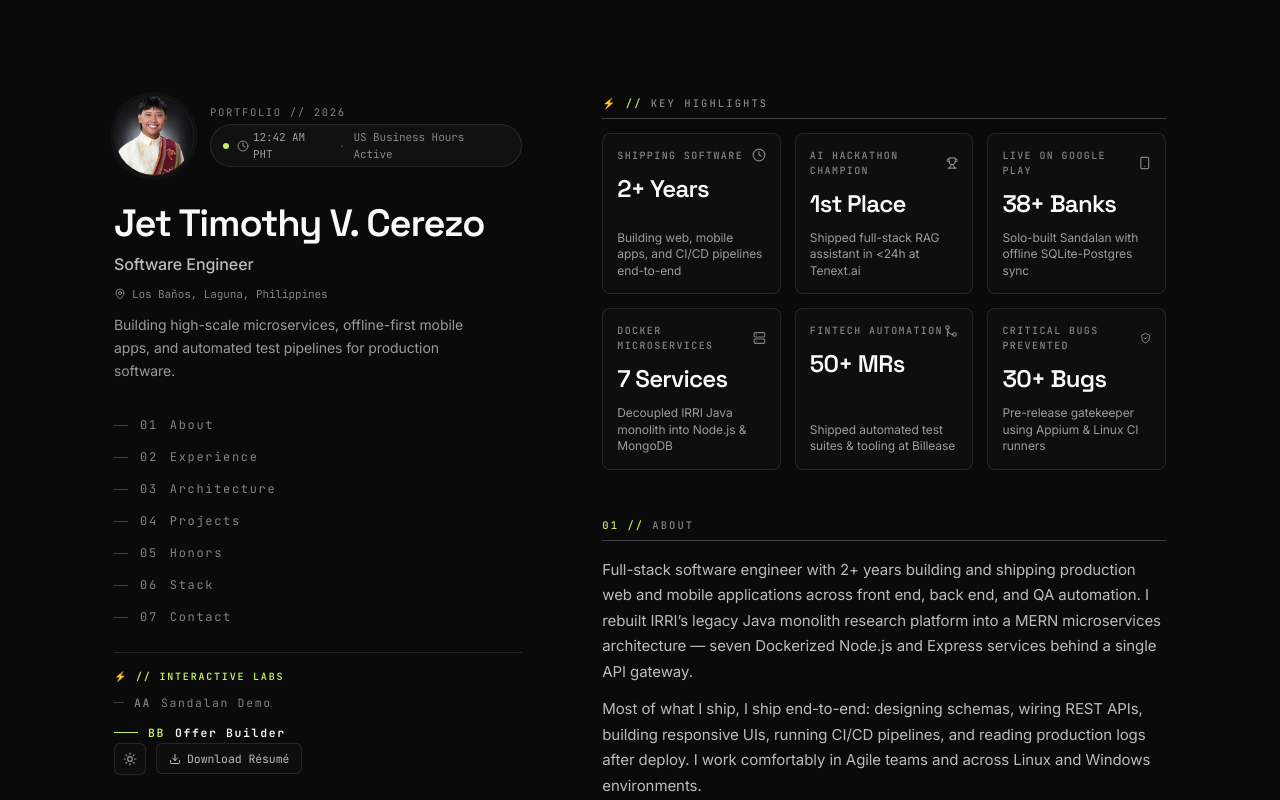
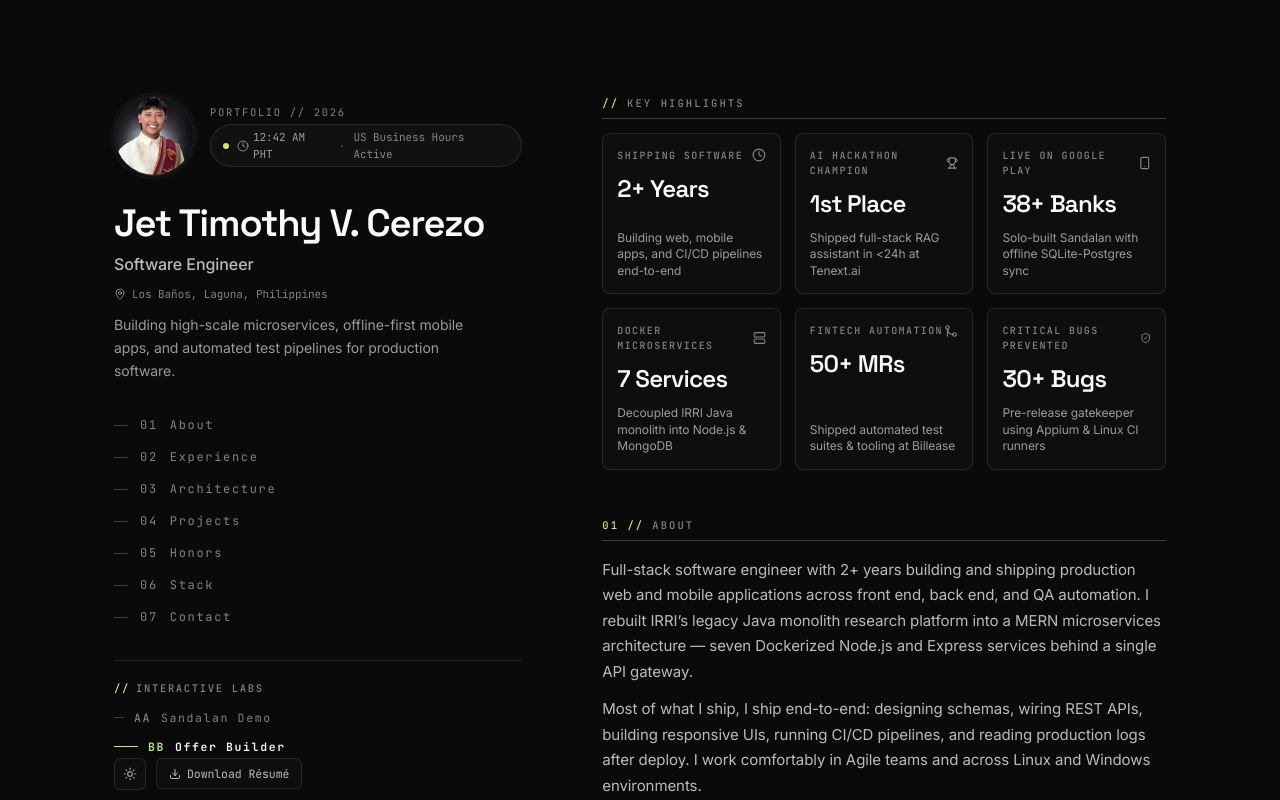
Before and after one commit to jvcerezo/portfolio, a React (Vite) app: page / in a window 1280 px wide. Shown: the top 800 px of the page. Built offline with nearby package versions, Linux system fonts and the light colour scheme.

Commit message:
style: remove emojis and normalize section spacing

```diff
--- a/src/App.tsx
+++ b/src/App.tsx
@@ -637,9 +637,10 @@ function App() {
                 </ul>
 
                 {/* SEPARATED INTERACTIVE LAB SUB-NAV (AA, BB) */}
-                <div className="mt-6 pt-4 border-t border-edge/80">
-                  <div className="flex items-center gap-1.5 font-mono text-[10px] font-semibold uppercase tracking-[0.18em] text-brand mb-2">
-                    <span>⚡ // Interactive Labs</span>
+                <div className="mt-8 pt-5 border-t border-edge">
+                  <div className="flex items-center gap-1.5 font-mono text-[10.5px] font-medium uppercase tracking-[0.16em] text-ink-4 mb-2.5">
+                    <span className="text-brand">//</span>
+                    <span>Interactive Labs</span>
                   </div>
                   <ul className="space-y-2 font-mono text-[11.5px] uppercase tracking-[0.14em]">
                     {LAB_ITEMS.map((item) => {
@@ -738,7 +739,7 @@ function App() {
             <div>
               <div className="reveal">
                 <div className="flex items-center gap-2 font-mono text-[10.5px] font-medium uppercase tracking-[0.2em] text-ink-4">
-                  <span className="text-brand">⚡ //</span>
+                  <span className="text-brand">//</span>
                   <span>Key Highlights</span>
                 </div>
                 <div className="mt-1.5 h-px w-full bg-edge-strong" />
@@ -1022,11 +1023,13 @@ function App() {
             {/* ========================================================= */}
             {/* SEPARATED INTERACTIVE LABS & TOOLS (AA, BB)               */}
             {/* ========================================================= */}
-            <div className="pt-6 border-t-2 border-dashed border-edge space-y-8">
+            <div className="pt-10 border-t border-edge space-y-10 sm:space-y-12">
               <div className="reveal">
-                <div className="flex items-center gap-2 font-mono text-[11px] font-bold uppercase tracking-[0.2em] text-brand">
-                  <span>⚡ LAB // Interactive Sandboxes & Tools</span>
+                <div className="flex items-center gap-2 font-mono text-[10.5px] font-medium uppercase tracking-[0.2em] text-ink-4">
+                  <span className="text-brand">//</span>
+                  <span>Interactive Labs & Tools</span>
                 </div>
+                <div className="mt-1.5 h-px w-full bg-edge-strong" />
               </div>
 
               {/* AA // SANDALAN DEMO */}
--- a/src/components/LiveMobileShowcase.tsx
+++ b/src/components/LiveMobileShowcase.tsx
@@ -442,7 +442,7 @@ export function LiveMobileShowcase() {
                     ) : syncStatus === "offline" ? (
                       <span className="text-amber-400">Offline (Cached)</span>
                     ) : (
-                      <span className="text-emerald-500 font-semibold">✓ 100% Synced</span>
+                      <span className="text-emerald-500 font-semibold">100% Synced</span>
                     )}
                   </span>
                   <button
--- a/src/components/OfferCalculator.tsx
+++ b/src/components/OfferCalculator.tsx
@@ -172,7 +172,9 @@ export function OfferCalculator() {
                       : "border border-edge bg-bg text-ink-4 hover:border-edge-strong hover:text-ink-2"
                   }`}
                 >
-                  {active ? "✓ " : "+ "}
+                  <span className={active ? "text-brand mr-1 font-bold" : "text-ink-4 mr-1"}>
+                    {active ? "•" : "+"}
+                  </span>
                   {p}
                 </button>
               );
```
